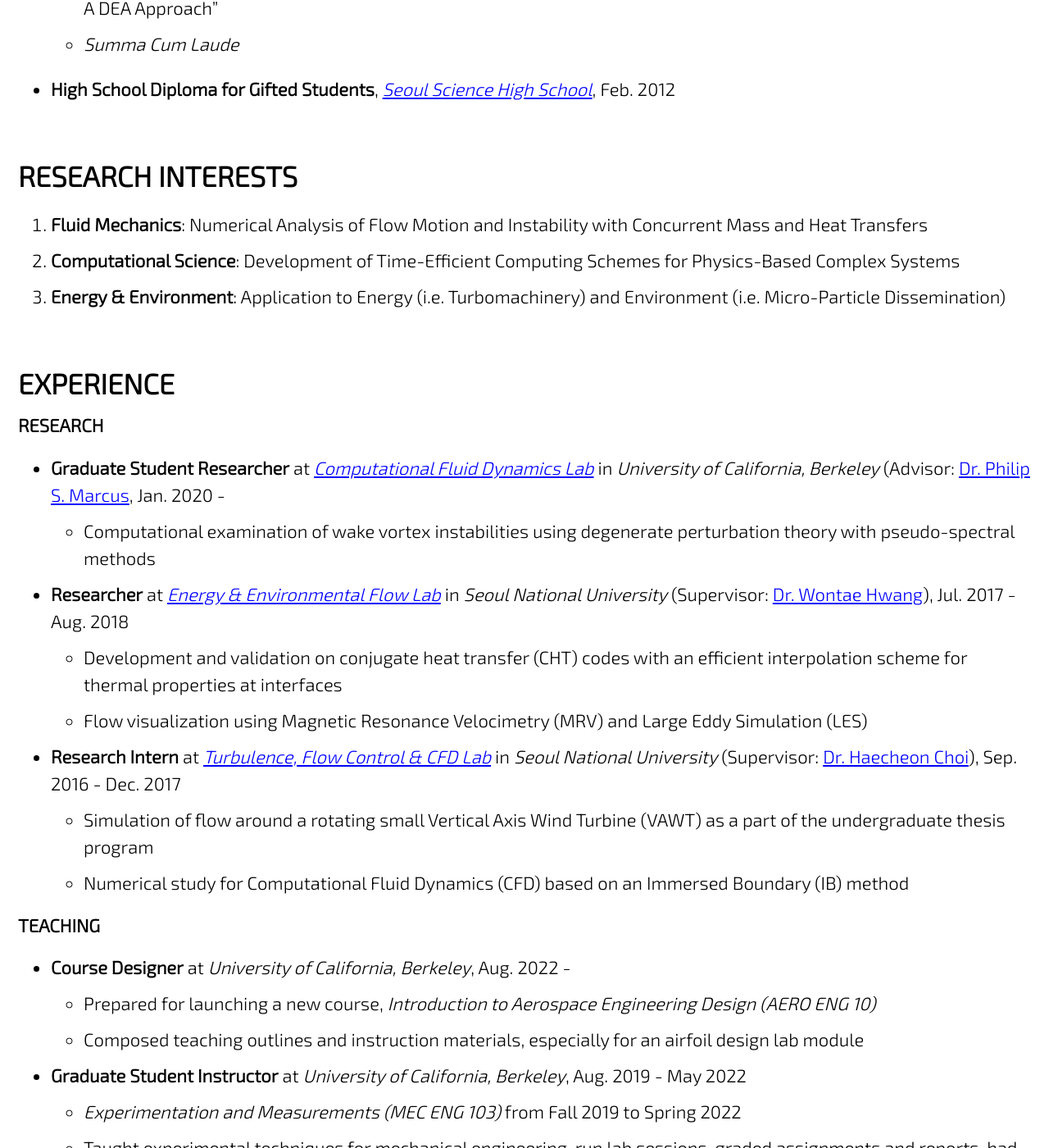
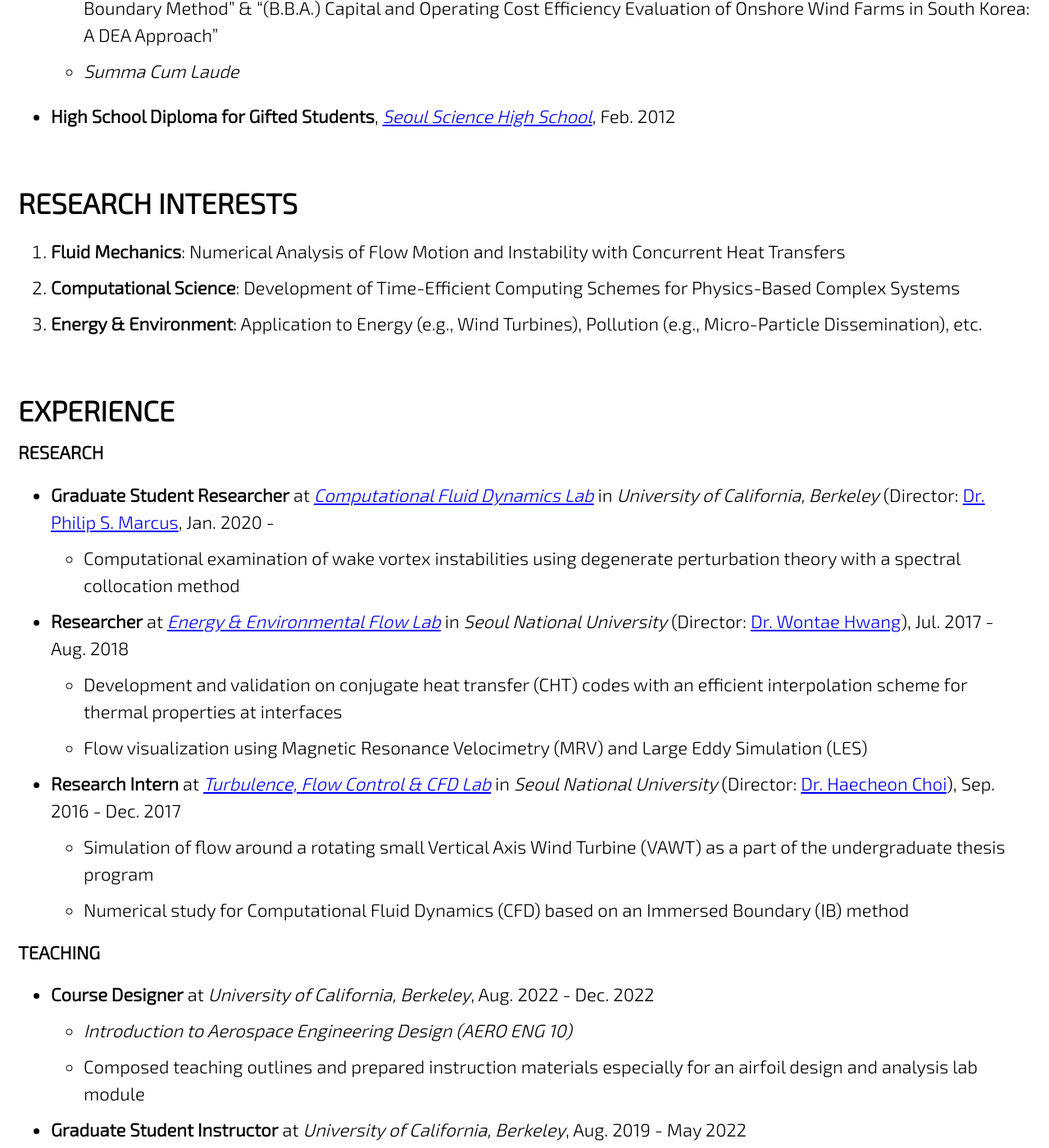
Before and after one commit to jun9303/jun9303.github.io, a Jekyll site: the page built from _pages/about.md, in a window 1280 px wide and 1400 px high, scrolled down 1068 px. Shown: the whole window at 82% size. Built offline with Jekyll 4.4.1, drawn with Linux system fonts in a browser that asks for light colours; cached includes are drawn as plain includes; nearby versions of some CDN libraries; some of the changed text lies outside the part shown.

Commit message:
About updates

```diff
--- a/_pages/about.md
+++ b/_pages/about.md
@@ -50,30 +50,30 @@ feature_row:
 
 # RESEARCH INTERESTS
 
-1. **Fluid Mechanics**: Numerical Analysis of Flow Motion and Instability with Concurrent Mass and Heat Transfers
+1. **Fluid Mechanics**: Numerical Analysis of Flow Motion and Instability with Concurrent Heat Transfers
 2. **Computational Science**: Development of Time-Efficient Computing Schemes for Physics-Based Complex Systems
-3. **Energy & Environment**: Application to Energy (i.e. Turbomachinery) and Environment (i.e. Micro-Particle Dissemination)
+3. **Energy & Environment**: Application to Energy (e.g., Wind Turbines), Pollution (e.g., Micro-Particle Dissemination), etc.
 
 # EXPERIENCE
 
 ### RESEARCH
 
-- **Graduate Student Researcher** at *[Computational Fluid Dynamics Lab](https://cfd.me.berkeley.edu/)* in *University of California, Berkeley* (Advisor:  [Dr. Philip S. Marcus](https://me.berkeley.edu/people/philip-s-marcus/), Jan. 2020 -
-  + Computational examination of wake vortex instabilities using degenerate perturbation theory with pseudo-spectral methods
+- **Graduate Student Researcher** at *[Computational Fluid Dynamics Lab](https://cfd.me.berkeley.edu/)* in *University of California, Berkeley* (Director:  [Dr. Philip S. Marcus](https://me.berkeley.edu/people/philip-s-marcus/), Jan. 2020 -
+  + Computational examination of wake vortex instabilities using degenerate perturbation theory with a spectral collocation method
 
-- **Researcher** at *[Energy & Environmental Flow Lab](http://eeflow.snu.ac.kr)* in *Seoul National University* (Supervisor: [Dr. Wontae Hwang](http://me.snu.ac.kr/node/141)), Jul. 2017 - Aug. 2018
+- **Researcher** at *[Energy & Environmental Flow Lab](http://eeflow.snu.ac.kr)* in *Seoul National University* (Director: [Dr. Wontae Hwang](http://me.snu.ac.kr/node/141)), Jul. 2017 - Aug. 2018
   + Development and validation on conjugate heat transfer (CHT) codes with an efficient interpolation scheme for thermal properties at interfaces
   + Flow visualization using Magnetic Resonance Velocimetry (MRV) and Large Eddy Simulation (LES)
 
-- **Research Intern** at *[Turbulence, Flow Control & CFD Lab](http://tfc.snu.ac.kr)* in *Seoul National University* (Supervisor: [Dr. Haecheon Choi](http://me.snu.ac.kr/node/116)), Sep. 2016 - Dec. 2017
+- **Research Intern** at *[Turbulence, Flow Control & CFD Lab](http://tfc.snu.ac.kr)* in *Seoul National University* (Director: [Dr. Haecheon Choi](http://me.snu.ac.kr/node/116)), Sep. 2016 - Dec. 2017
   + Simulation of flow around a rotating small Vertical Axis Wind Turbine (VAWT) as a part of the undergraduate thesis program
   + Numerical study for Computational Fluid Dynamics (CFD) based on an Immersed Boundary (IB) method
 
 ### TEACHING
 
-- **Course Designer** at *University of California, Berkeley*, Aug. 2022 -
-  + Prepared for launching a new course, *Introduction to Aerospace Engineering Design (AERO ENG 10)*
-  + Composed teaching outlines and instruction materials, especially for an airfoil design lab module
+- **Course Designer** at *University of California, Berkeley*, Aug. 2022 - Dec. 2022
+  + *Introduction to Aerospace Engineering Design (AERO ENG 10)*
+  + Composed teaching outlines and prepared instruction materials especially for an airfoil design and analysis lab module
 
 - **Graduate Student Instructor** at *University of California, Berkeley*, Aug. 2019 - May 2022
   + *Experimentation and Measurements (MEC ENG 103)* from Fall 2019 to Spring 2022
@@ -97,14 +98,14 @@ feature_row:
 - **Block Grant Fellowship** from *Department of Mechanical Engineering* at *University of California, Berkeley*, Aug. 2019 -
   + Departmental grants offering tuition and fee waivers
 - **[Overseas Ph.D. Scholarship](http://www.taekwanggroup.co.kr/homepage/eng/iljuFoundationIntro.do)** from *Ilju Academy and Culture Foundation*, Aug. 2019 - Jul. 2023
-  + One of 6 recipients of the foundation's [Study Abroad Doctoral Program](https://educationusa.state.gov/scholarships/study-abroad-doctoral-programilju-academy-and-culture-foundation) in 2019
+  + One of 6 recipients of the foundation's [Study Abroad Doctoral Program](https://educationusa.state.gov/scholarships/study-abroad-doctoral-program-ilju-academy-and-culture-foundation) in 2019
   + Merit-based financial aids of $120,000 for promising Ph.D. students studying out of Korea
 - **[National Scholarship for Science and Engineering](http://www.kosaf.go.kr/eng/jsp/aid/aid02_01_01.jsp?ttab1=0)** from *Korea Student Aid Foundation*, Mar. 2012 - Dec. 2017
   + Full-tuition scholarship for undergraduates with strong academic performance
 
 ### HONORS
 
-- **Graduation representative of the Engineering Class of 2018** in SNU's 72nd Summer Commencement, Aug. 2018
+- **Graduation Representative of the Engineering Class of 2018** in SNU's 72nd Summer Commencement, Aug. 2018
 - **Commendation for Devotion to the Auxiliary Police Service** from the chief of Jongno Police Station, Jul. 2015
 
 ### AWARDS
```
Also changed, not shown: other parts of _pages/about.md (+5 -4 lines), index.md (+2 -2 lines).
